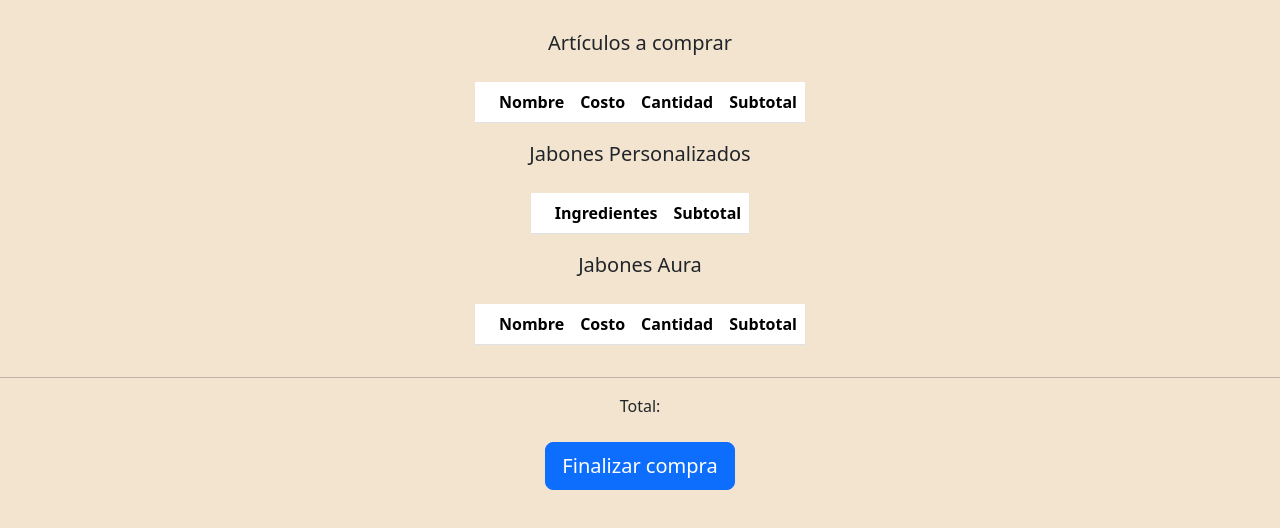
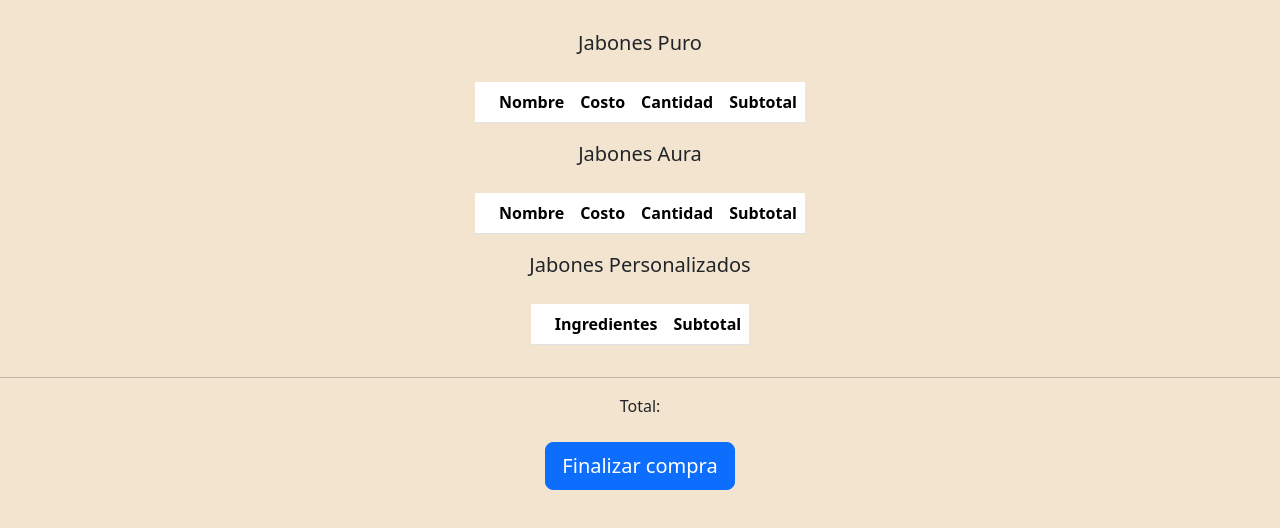
Before and after one commit to maximilianosena/mistica, a plain HTML site: page carrito.html in a window 1280 px wide. Shown: the part 226-754 px from the top of the page. Drawn offline with nearby package versions, Linux system fonts and the light colour scheme; a web font is replaced by a local one.

Commit message:
Actualizar carrito.html

```diff
--- a/carrito.html
+++ b/carrito.html
@@ -57,7 +57,7 @@
       <h2 style="text-align: center;">Carrito de compras</h2>
     </div>
     <div class="container">
-      <p class="lead" style="text-align: center;">Artículos a comprar</p>
+      <p class="lead" style="text-align: center;">Jabones Puro</p>
       <div class="table-container container mt-4 d-flex justify-content-center">
         <div class="containerData">
           <table class="table">
@@ -71,23 +71,6 @@
               </tr>
             </thead>
             <tbody id="tableBody">
-            </tbody>
-          </table>
-        </div>
-      </div>
-    </div> <div class="container">
-      <p class="lead" style="text-align: center;">Jabones Personalizados</p>
-      <div class="table-container container mt-4 d-flex justify-content-center">
-        <div class="containerData">
-          <table class="table">
-            <thead>
-              <tr>
-                <th scope="col"></th>
-                <th scope="col">Ingredientes</th>
-                <th scope="col" id="subTotal">Subtotal</th>
-              </tr>
-            </thead>
-            <tbody id="tableBody2">
             </tbody>
           </table>
         </div>
@@ -112,6 +95,25 @@
           </table>
         </div>
       </div>
+    </div>
+<div class="container">
+      <p class="lead" style="text-align: center;">Jabones Personalizados</p>
+      <div class="table-container container mt-4 d-flex justify-content-center">
+        <div class="containerData">
+          <table class="table">
+            <thead>
+              <tr>
+                <th scope="col"></th>
+                <th scope="col">Ingredientes</th>
+                <th scope="col" id="subTotal">Subtotal</th>
+              </tr>
+            </thead>
+            <tbody id="tableBody2">
+            </tbody>
+          </table>
+        </div>
+      </div>
+    </div>
     </div>
   </main>
   <hr>
```
